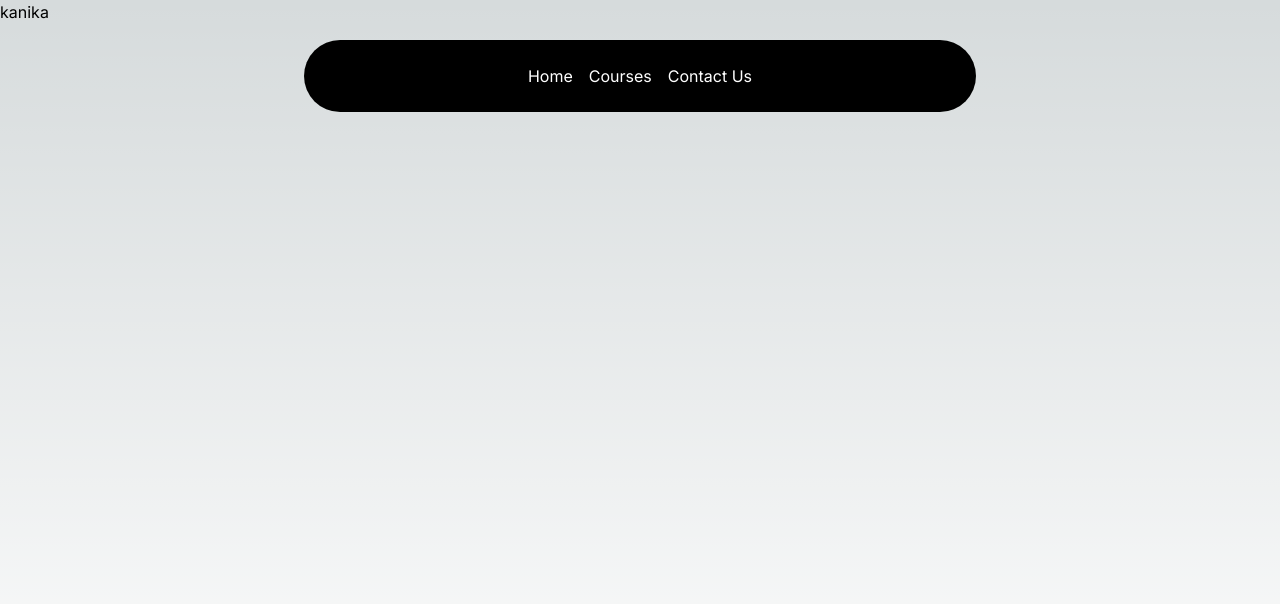
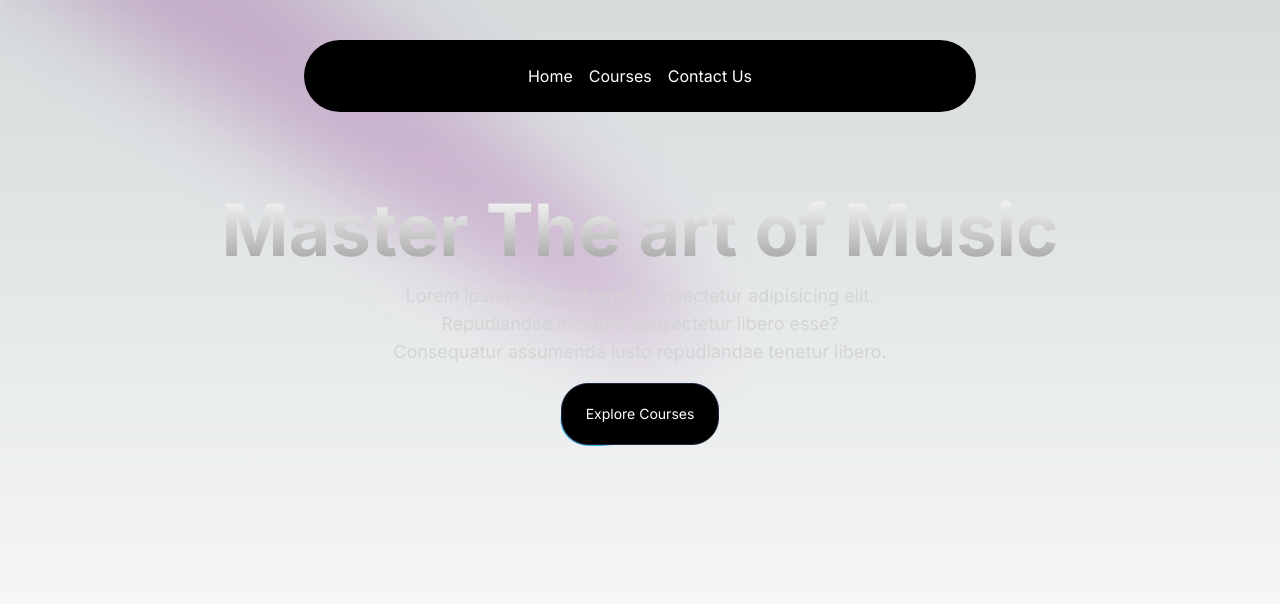
Before and after one commit to 119kanika/Teach-Me, a Next.js app: page / in a window 1280 px wide. Shown: the top 604 px of the page. Built offline with nearby package versions, Linux system fonts and the light colour scheme.

Commit message:
hero-section

```diff
--- a/src/app/page.tsx
+++ b/src/app/page.tsx
@@ -1,8 +1,9 @@
+import HeroSection from "@/components/HeroSection";
 
 export default function Home() {
   return (
     <main className="min-h-screen bg-black/1 antialiased bg-grid-white/[0.02]">
-      <h1>kanika</h1>
+      <HeroSection/>
     </main>
   );
 }
--- /dev/null
+++ b/src/components/HeroSection.tsx
@@ -0,0 +1,36 @@
+import Link from "next/link"
+import { Spotlight } from "./ui/Spotlight"
+import { Button } from "./ui/moving-border";
+
+
+function HeroSection() {
+  return (
+    <div
+    className="h-auto md:h-[40rem] w-full rounded-md flex flex-col items-center justify-center relative overflow-hidden mx-auto py-10 md:py-0"
+    >
+        <Spotlight
+        className="-top-40 left-0 md:left-60 md:-top-20"
+        fill="purple"
+      />
+        <div className="p-4 relative z-10 w-full text-center">
+
+            <h1 className="mt-20 md:mt-0 text-4xl md:text-7xl font-bold bg-clip-text text-transparent bg-gradient-to-b from-neutral-50 to-neutral-400">
+                Master The art of Music
+            </h1>
+            <p className="mt-4 font-normal text-base md:text-lg text-neutral-300 max-w-lg mx-auto">
+                Lorem ipsum dolor sit amet consectetur adipisicing elit. Repudiandae incidunt consectetur libero esse? Consequatur assumenda iusto repudiandae tenetur libero.
+            </p>
+
+            <div className="mt-4">
+                <Link href="/courses">
+                    <Button className="bg-white dark:bg-black text-black dark:text-white border-neutral-200 dark:border-slate-800">
+                        Explore Courses
+                    </Button>
+                </Link>
+            </div>
+        </div>
+    </div>
+  )
+}
+
+export default HeroSection
--- /dev/null
+++ b/src/components/ui/Spotlight.tsx
@@ -0,0 +1,56 @@
+import React from "react";
+import { cn } from "@/utils/cn";
+
+type SpotlightProps = {
+  className?: string;
+  fill?: string;
+};
+
+export const Spotlight = ({ className, fill }: SpotlightProps) => {
+  return (
+    <svg
+      className={cn(
+        "animate-spotlight pointer-events-none absolute z-[1]  h-[169%] w-[138%] lg:w-[84%] opacity-0",
+        className
+      )}
+      xmlns="http://www.w3.org/2000/svg"
+      viewBox="0 0 3787 2842"
+      fill="none"
+    >
+      <g filter="url(#filter)">
+        <ellipse
+          cx="1924.71"
+          cy="273.501"
+          rx="1924.71"
+          ry="273.501"
+          transform="matrix(-0.822377 -0.568943 -0.568943 0.822377 3631.88 2291.09)"
+          fill={fill || "white"}
+          fillOpacity="0.21"
+        ></ellipse>
+      </g>
+      <defs>
+        <filter
+          id="filter"
+          x="0.860352"
+          y="0.838989"
+          width="3785.16"
+          height="2840.26"
+          filterUnits="userSpaceOnUse"
+          colorInterpolationFilters="sRGB"
+        >
+          <feFlood floodOpacity="0" result="BackgroundImageFix"></feFlood>
+          <feBlend
+            mode="normal"
+            in="SourceGraphic"
+            in2="BackgroundImageFix"
+            result="shape"
+          ></feBlend>
+          <feGaussianBlur
+            stdDeviation="151"
+            result="effect1_foregroundBlur_1065_8"
+          ></feGaussianBlur>
+        </filter>
+      </defs>
+    </svg>
+  );
+};
--- /dev/null
+++ b/src/components/ui/moving-border.tsx
@@ -0,0 +1,139 @@
+"use client";
+import React from "react";
+import {
+  motion,
+  useAnimationFrame,
+  useMotionTemplate,
+  useMotionValue,
+  useTransform,
+} from "framer-motion";
+import { useRef } from "react";
+import { cn } from "@/utils/cn";
+
+export function Button({
+  borderRadius = "1.75rem",
+  children,
+  as: Component = "button",
+  containerClassName,
+  borderClassName,
+  duration,
+  className,
+  ...otherProps
+}: {
+  borderRadius?: string;
+  children: React.ReactNode;
+  as?: any;
+  containerClassName?: string;
+  borderClassName?: string;
+  duration?: number;
+  className?: string;
+  [key: string]: any;
+}) {
+  return (
+    <Component
+      className={cn(
+        "bg-transparent relative text-xl  h-16 w-40 p-[1px] overflow-hidden ",
+        containerClassName
+      )}
+      style={{
+        borderRadius: borderRadius,
+      }}
+      {...otherProps}
+    >
+      <div
+        className="absolute inset-0"
+        style={{ borderRadius: `calc(${borderRadius} * 0.96)` }}
+      >
+        <MovingBorder duration={duration} rx="30%" ry="30%">
+          <div
+            className={cn(
+              "h-20 w-20 opacity-[0.8] bg-[radial-gradient(var(--sky-500)_40%,transparent_60%)]",
+              borderClassName
+            )}
+          />
+        </MovingBorder>
+      </div>
+
+      <div
+        className={cn(
+          "relative bg-slate-900/[0.8] border border-slate-800 backdrop-blur-xl text-white flex items-center justify-center w-full h-full text-sm antialiased",
+          className
+        )}
+        style={{
+          borderRadius: `calc(${borderRadius} * 0.96)`,
+        }}
+      >
+        {children}
+      </div>
+    </Component>
+  );
+}
+
+export const MovingBorder = ({
+  children,
+  duration = 2000,
+  rx,
+  ry,
+  ...otherProps
+}: {
+  children: React.ReactNode;
+  duration?: number;
+  rx?: string;
+  ry?: string;
+  [key: string]: any;
+}) => {
+  const pathRef = useRef<any>();
+  const progress = useMotionValue<number>(0);
+
+  useAnimationFrame((time) => {
+    const length = pathRef.current?.getTotalLength();
+    if (length) {
+      const pxPerMillisecond = length / duration;
+      progress.set((time * pxPerMillisecond) % length);
+    }
+  });
+
+  const x = useTransform(
+    progress,
+    (val) => pathRef.current?.getPointAtLength(val).x
+  );
+  const y = useTransform(
+    progress,
+    (val) => pathRef.current?.getPointAtLength(val).y
+  );
+
+  const transform = useMotionTemplate`translateX(${x}px) translateY(${y}px) translateX(-50%) translateY(-50%)`;
+
+  return (
+    <>
+      <svg
+        xmlns="http://www.w3.org/2000/svg"
+        preserveAspectRatio="none"
+        className="absolute h-full w-full"
+        width="100%"
+        height="100%"
+        {...otherProps}
+      >
+        <rect
+          fill="none"
+          width="100%"
+          height="100%"
+          rx={rx}
+          ry={ry}
+          ref={pathRef}
+        />
+      </svg>
+      <motion.div
+        style={{
+          position: "absolute",
+          top: 0,
+          left: 0,
+          display: "inline-block",
+          transform,
+        }}
+      >
+        {children}
+      </motion.div>
+    </>
+  );
+};
--- a/tailwind.config.ts
+++ b/tailwind.config.ts
@@ -1,4 +1,9 @@
 import type { Config } from "tailwindcss";
+
+const colors = require("tailwindcss/colors");
+const {
+  default: flattenColorPalette,
+} = require("tailwindcss/lib/util/flattenColorPalette")
 
 const config: Config = {
   content: [
@@ -9,13 +14,41 @@
   darkMode: 'class',
   theme: {
     extend: {
+      animation: {
+        spotlight: "spotlight 2s ease .75s 1 forwards"
+      },
       backgroundImage: {
         "gradient-radial": "radial-gradient(var(--tw-gradient-stops))",
         "gradient-conic":
           "conic-gradient(from 180deg at 50% 50%, var(--tw-gradient-stops))",
       },
+      keyframes: {
+        spotlight: {
+          "0%": {
+            opacity: '0',
+            transform: "translate(-72%, -62%) scale(0.5)",
+          },
+          "100%": {
+            opacity: '1',
+            transform: "translate(-50%,-40%) scale(1)",
+          },
+        },
+      },
     },
   },
-  plugins: [],
+  plugins: [addVariablesForColors],
 };
+
+function addVariablesForColors({ addBase, theme }: any) {
+  let allColors = flattenColorPalette(theme("colors"));
+  let newVars = Object.fromEntries(
+    Object.entries(allColors).map(([key, val]) => [`--${key}`, val])
+  );
+
+  addBase({
+    ":root": newVars,
+  });
+}
+
+
 export default config;
```
